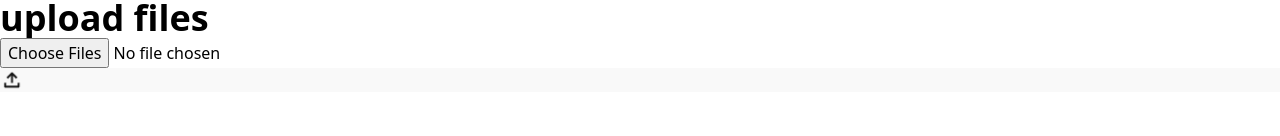
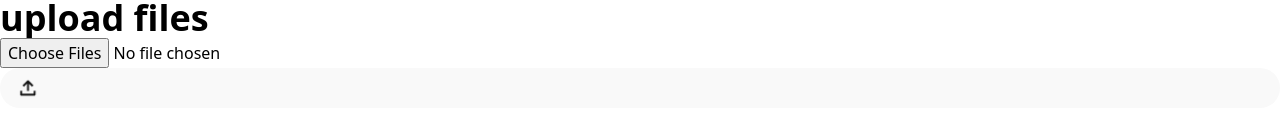
Before and after one commit to WilliamDavidson-02/cc-build, a React (Vite) app: page / in a window 1280 px wide. Shown: the part 182-318 px from the top of the page. Built offline with nearby package versions, Linux system fonts and the light colour scheme.

Commit message:
refactor buttonvariants using ZOD

```diff
--- a/package.json
+++ b/package.json
@@ -19,7 +19,8 @@
     "react-router-dom": "^6.26.2",
     "tailwind-merge": "^2.5.2",
     "usehooks-ts": "^3.1.0",
-    "vite-tsconfig-paths": "^5.0.1"
+    "vite-tsconfig-paths": "^5.0.1",
+    "zod": "^3.23.8"
   },
   "devDependencies": {
     "@eslint/js": "^9.9.0",
--- a/src/components/Buttons.tsx
+++ b/src/components/Buttons.tsx
@@ -1,49 +1,80 @@
 import { FC, ReactNode } from 'react';
+import { cn } from '@/lib/utils';
+import { z } from 'zod';
 
-type ButtonProps = {
-  size?: 'small' | 'medium' | 'large';
-  variant?: 'blue' | 'white' | 'lightBlue' | 'grey';
-  children?: ReactNode;
-  onClick?: (e: React.MouseEvent<HTMLButtonElement>) => void;
-  className?: string;
+
+const buttonSchema = z.object({
+  children: z.custom<React.ReactNode>(),
+  className: z.string().optional(),
+  variant: z.enum(['primary', 'secondary', 'tertiary', 'ghost']).optional(),
+  size: z.enum(['sm', 'md', 'lg']).optional(),
+  onClick: z.function().args(z.custom<React.MouseEvent<HTMLButtonElement>>()).optional(),
+  disabled: z.boolean().optional(),
+  type: z.enum(['button', 'submit', 'reset']).optional(),
+});
+
+type ButtonProps = z.infer<typeof buttonSchema>;
+
+
+const buttonVariants = {
+  variants: {
+    variant: {
+      primary: 'bg-blue-600 text-white hover:bg-blue-700',
+      secondary: 'bg-white border border-blue-600 text-blue-600 hover:bg-blue-50',
+      tertiary: 'bg-gray-100 text-gray-800 hover:bg-gray-200',
+      ghost: 'bg-transparent text-blue-600 hover:bg-blue-50',
+    },
+    size: {
+      sm: 'px-3 py-1.5 text-sm',
+      md: 'px-4 py-2 text-base',
+      lg: 'px-6 py-3 text-lg',
+    },
+  },
+  defaultVariants: {
+    variant: 'primary',
+    size: 'md',
+  },
 };
 
-const Button: FC<ButtonProps> = ({ size, onClick, variant, children, className, ...props }) => {
+const getButtonClassNames = (
+  variant: keyof typeof buttonVariants.variants.variant,
+  size: keyof typeof buttonVariants.variants.size
+) => {
+  const baseClass = 'rounded-full font-medium transition-colors focus:outline-none focus:ring-2 focus:ring-blue-500 focus:ring-offset-2';
+  const variantClass = buttonVariants.variants.variant[variant] || buttonVariants.defaultVariants.variant;
+  const sizeClass = buttonVariants.variants.size[size] || buttonVariants.defaultVariants.size;
 
+  return cn(baseClass, variantClass, sizeClass);
+};
 
-  const sizes = () => {
-    switch (size) {
-      case 'small':
-        return 'px-4 py-2 text-sm';
-      case 'medium':
-        return 'px-6 py-3 text-base';
-      case 'large':
-        return 'px-8 py-4 text-lg';
-      default:
-        return '';
-    }
-  };
-
-
-  const colors = () => {
-    switch (variant) {
-      case 'blue':
-        return 'bg-[#112f5f] rounded-[100px] text-white';
-      case 'white':
-        return 'bg-none border border-[#112f5f] rounded-[100px] text-[#112f5f]';
-      case 'lightBlue':
-        return 'bg-[#488AC6] rounded-[100px] text-white';
-      case 'grey':
-        return 'text-[#6C757D] bg-[#F1F1F1] rounded-[100px]';
-      default:
-        return '';
-    }
-  };
+const Button: React.FC<ButtonProps> = ({
+  children,
+  className,
+  variant = 'primary',
+  size = 'md',
+  onClick,
+  disabled = false,
+  type = 'button',
+  ...props
+}) => {
+  // Validate props using Zod schema
+  try {
+    buttonSchema.parse({ children, className, variant, size, onClick, disabled, type, ...props });
+  } catch (error) {
+    console.error('Button props validation failed:', error);
+    return null;
+  }
 
   return (
     <button
-      className={`${sizes()} ${colors()} ${className}`}
+      className={cn(
+        getButtonClassNames(variant, size),
+        disabled && 'opacity-50 cursor-not-allowed',
+        className
+      )}
       onClick={onClick}
+      disabled={disabled}
+      type={type}
       {...props}
     >
       {children}
```
Also changed, not shown: 1 other file (tests, documents, lock files or other folders).
